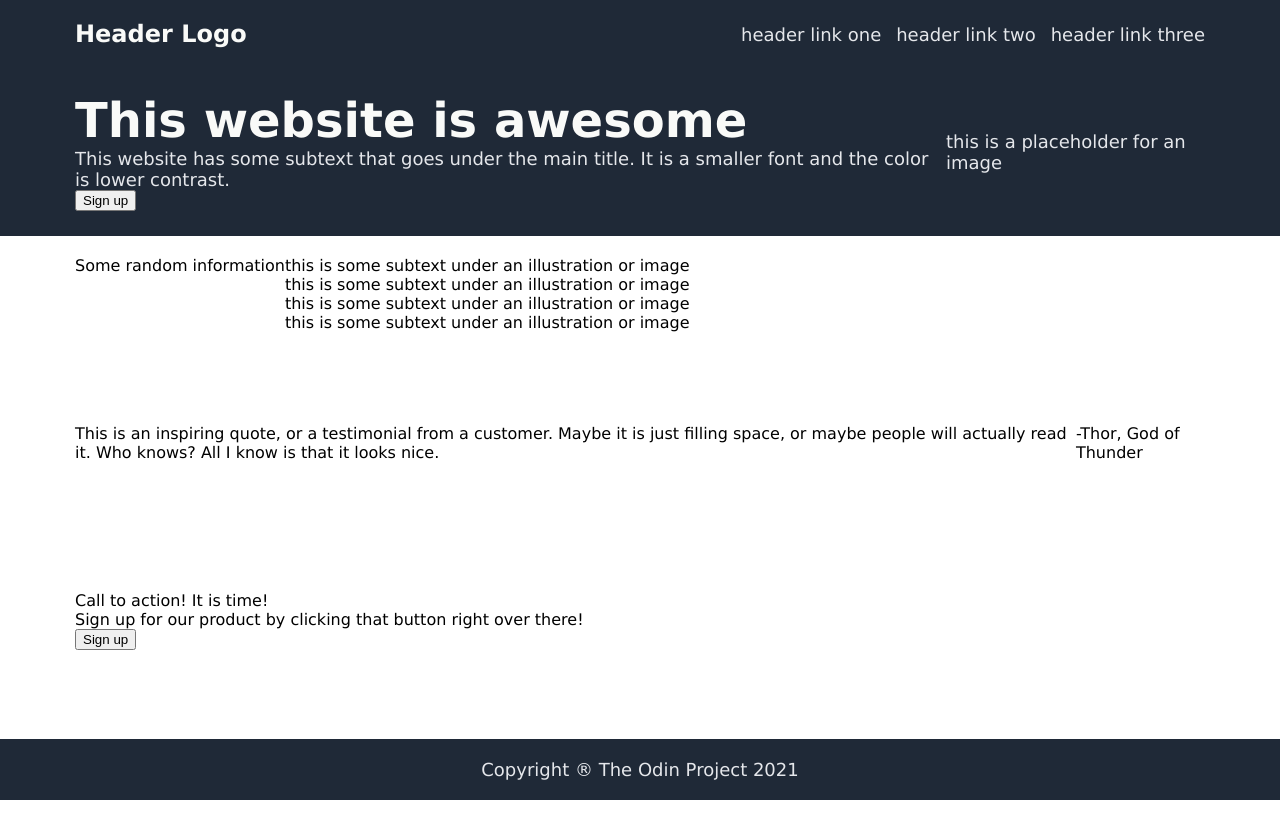
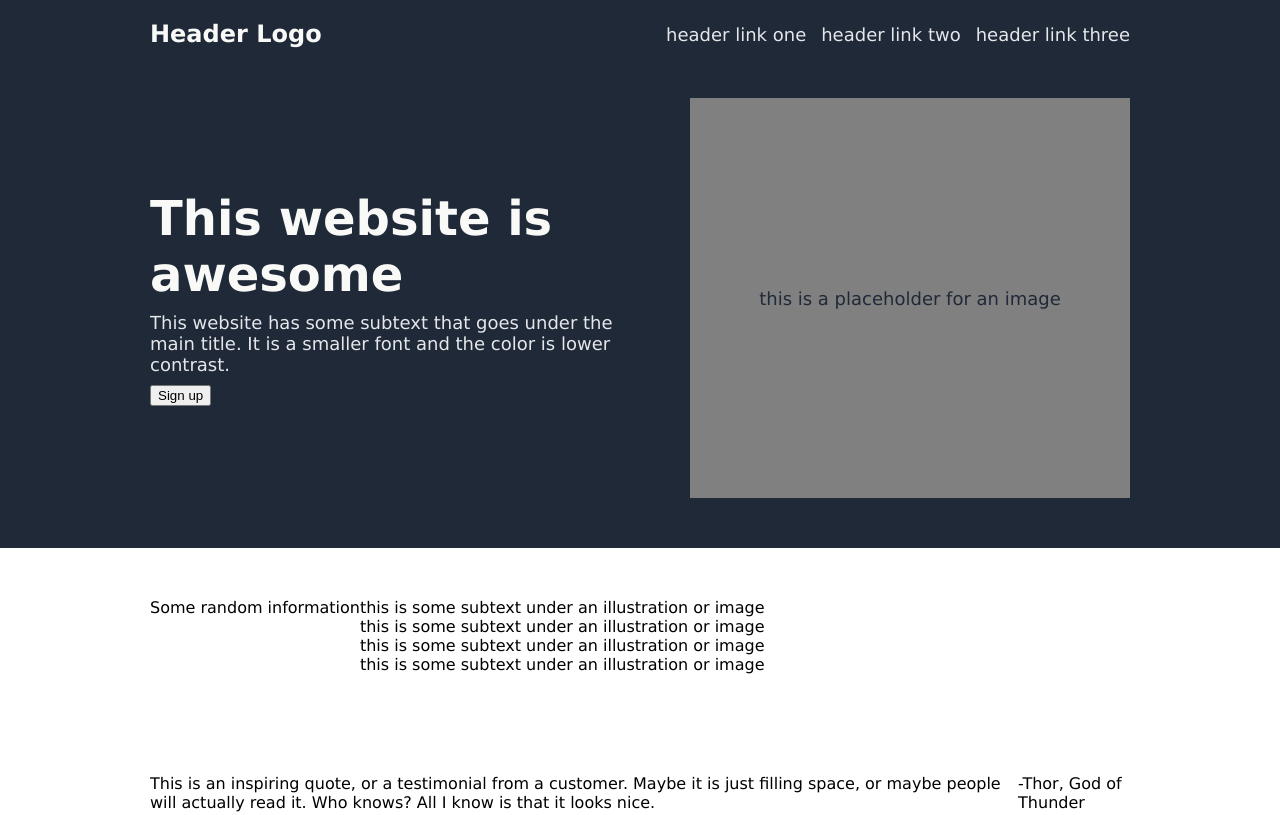
Before and after one commit to aliaizad72/landing-page, a plain HTML site: page index.html in a window 1280 px wide. Shown: the top 815 px of the page. Drawn offline with Linux system fonts and the light colour scheme.

Commit message:
Add more styling to content-1

```diff
--- a/index.html
+++ b/index.html
@@ -19,7 +19,7 @@
     </div>
     <div class="content-1">
         <div class="info">
-            <div class="info-title">
+            <div class="title">
                 This website is awesome
             </div>
             <div class="info-desc">
@@ -34,7 +34,7 @@
         </div>
     </div>
     <div class="content-2">
-        <div>
+        <div class="info-title">
             Some random information
         </div>
         <div class="pic-with-info">
--- a/styles.css
+++ b/styles.css
@@ -18,7 +18,7 @@ body {
 .header,
 .footer {
     justify-content: space-between;
-    padding: 20px 75px;
+    padding: 20px 150px;
 }
 .right-header {
     justify-content: space-between;
@@ -45,17 +45,43 @@ a,
     justify-content:center;
 }
 
+.header {
+    padding-bottom: 0px;
+}
 .content-1,
 .content-2,
 .content-3,
 .content-4 {
     display: flex;
-    padding: 20px 75px;
+    padding: 50px 150px;
     flex: 1;
 }
 
-.info-title {
+.content-1 {
+    gap: 50px;
+}
+
+.title {
     font-size: 48px;
     color: #f9faf8;
     font-weight: bold;
 }
+
+.info {
+    display: flex;
+    flex-direction: column;
+    gap: 10px;
+    align-items: flex-start;
+    max-width: 50%;
+}
+
+.image {
+    display: flex;
+    justify-content: center;
+    background-color: grey;
+    align-self: stretch;
+    align-items: center;
+    color: #1f2937;
+    flex: 1;
+    min-height: 400px;
+}
```
